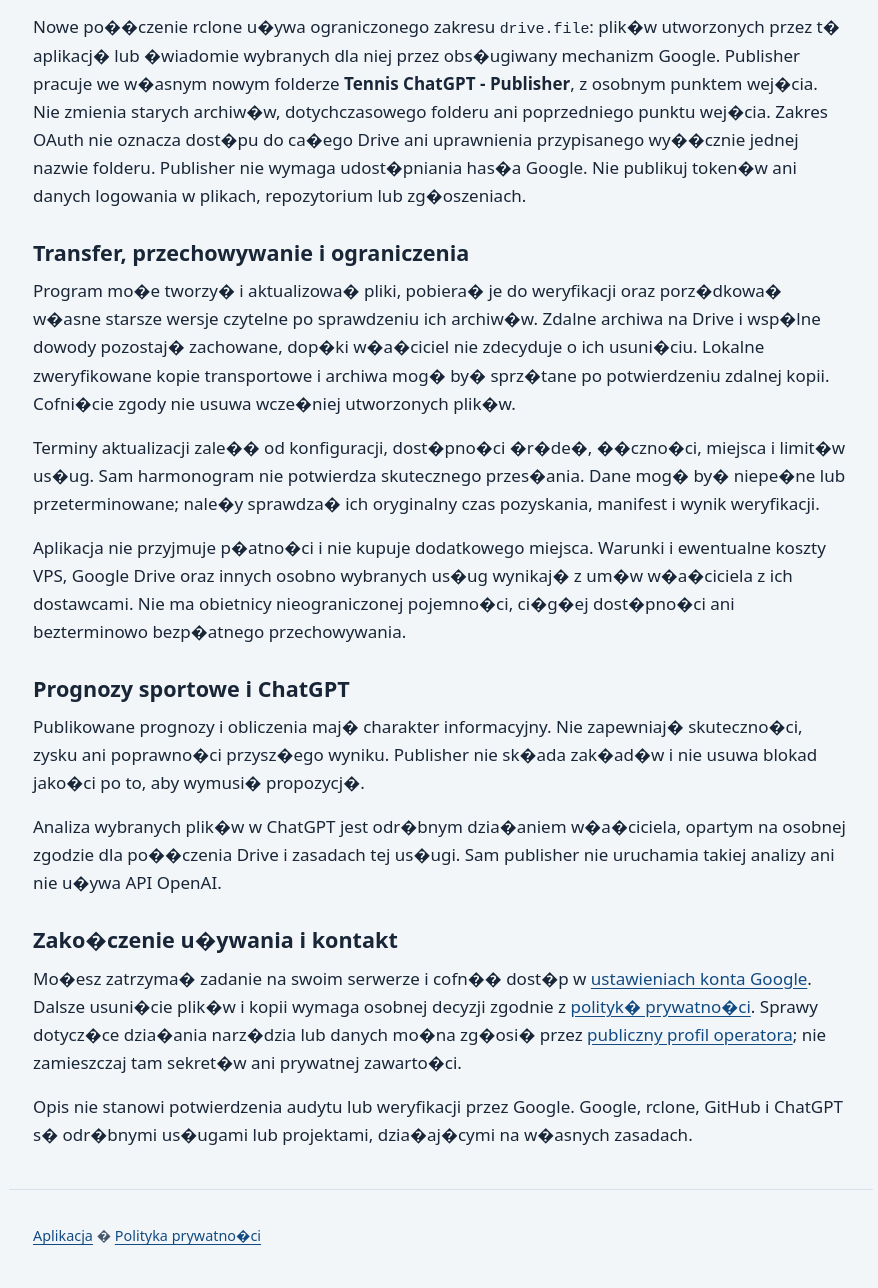
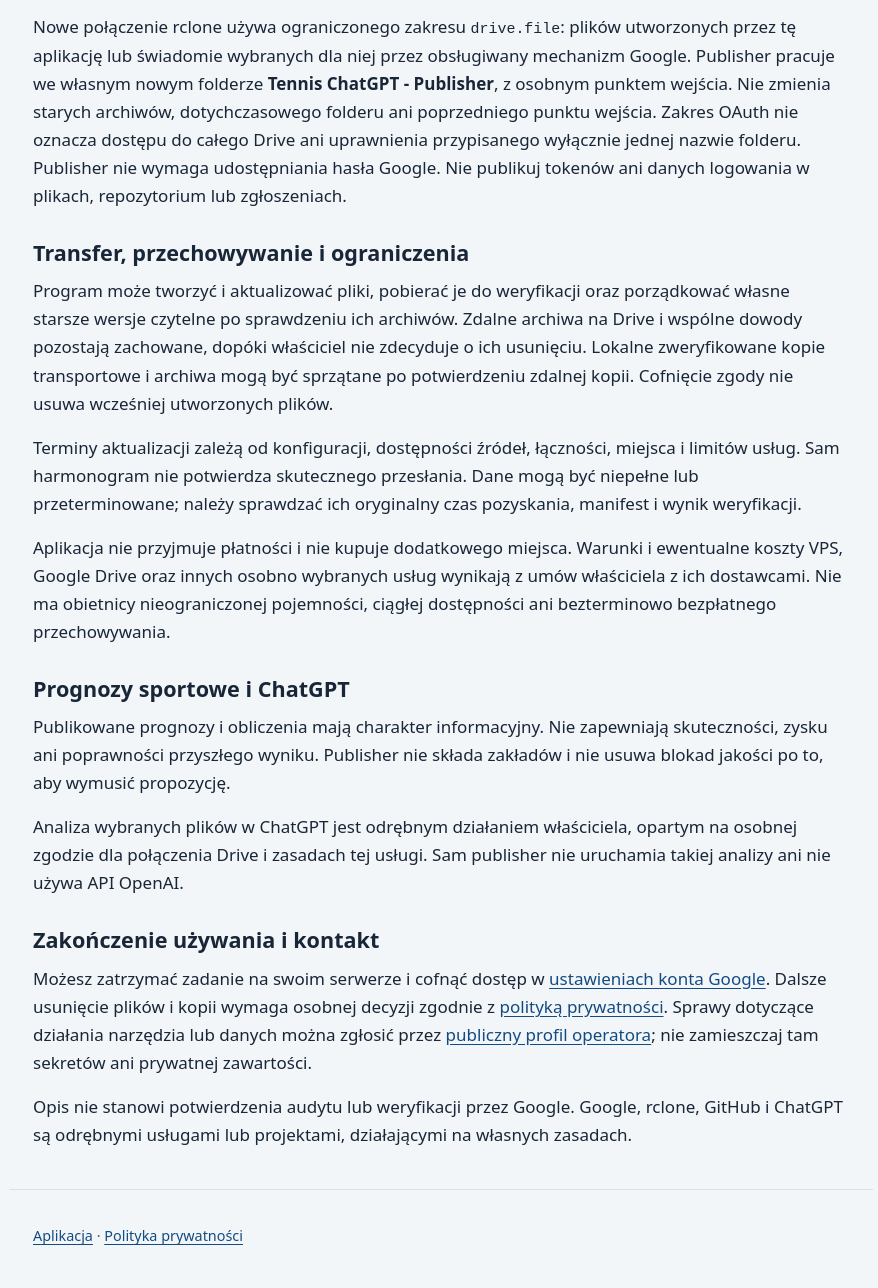
Before and after one commit to Michal-Grzyb/tennis-drive-publisher-info, a plain HTML site: page terms.html in a window 1280 px wide. Shown: the part 504-1792 px from the top of the page, without its empty margins (199-1077 px from the left). Drawn offline with Linux system fonts and the light colour scheme.

Commit message:
Preserve Polish UTF-8 text in limited-scope information pages

```diff
--- a/terms.html
+++ b/terms.html
@@ -4,39 +4,39 @@
   <meta charset="utf-8">
   <meta name="viewport" content="width=device-width, initial-scale=1">
   <link rel="canonical" href="https://michal-grzyb.github.io/tennis-drive-publisher-info/terms.html">
-  <meta name="description" content="Warunki osobistego u�ywania Tennis Drive Publisher i ograniczenia dzia�ania publikacji sportowych na Google Drive.">
-  <title>Informacje o u�ywaniu � Tennis Drive Publisher</title>
+  <meta name="description" content="Warunki osobistego używania Tennis Drive Publisher i ograniczenia działania publikacji sportowych na Google Drive.">
+  <title>Informacje o używaniu — Tennis Drive Publisher</title>
   <style>
     :root{color-scheme:light;--ink:#182638;--muted:#46566b;--link:#124b83;--line:#d7e1eb;--paper:#fff;--bg:#f3f6f8}
     *{box-sizing:border-box}body{margin:0;background:var(--bg);color:var(--ink);font:17px/1.65 system-ui,-apple-system,"Segoe UI",sans-serif}main,header,footer{max-width:54rem;margin:auto;padding:1.5rem}header{padding-bottom:0}nav{display:flex;flex-wrap:wrap;gap:.5rem 1.25rem;border-bottom:1px solid var(--line);padding-bottom:1rem}a{color:var(--link);text-underline-offset:.2em}a:focus-visible{outline:3px solid #d47b12;outline-offset:4px}h1{font-size:clamp(2rem,5vw,3rem);line-height:1.15;margin:.5rem 0 1rem}h2{font-size:1.35rem;line-height:1.3;margin:1.8rem 0 .65rem}p,ul,ol{margin:.65rem 0 1rem}.eyebrow{color:var(--muted);font-size:.9rem}.card{background:var(--paper);border:1px solid var(--line);border-radius:12px;padding:1.3rem;margin:1.3rem 0}.notice{border-left:5px solid var(--link)}code{font-size:.88em;overflow-wrap:anywhere}footer{font-size:.9rem;color:var(--muted);border-top:1px solid var(--line)}.skip{position:absolute;left:-10000px}.skip:focus{left:1rem;top:1rem;background:white;padding:.5rem}li{margin:.4rem 0}
   </style>
 </head>
 <body>
-  <a class="skip" href="#main">Przejd� do tre�ci</a>
-  <header><nav aria-label="Nawigacja g��wna"><a href="index.html">Aplikacja</a><a href="privacy.html">Prywatno��</a><a href="terms.html" aria-current="page">Informacje o u�ywaniu</a></nav></header>
+  <a class="skip" href="#main">Przejdź do treści</a>
+  <header><nav aria-label="Nawigacja główna"><a href="index.html">Aplikacja</a><a href="privacy.html">Prywatność</a><a href="terms.html" aria-current="page">Informacje o używaniu</a></nav></header>
   <main id="main">
-    <p class="eyebrow">Tennis Drive Publisher � aktualizacja: 14 listopada 2026</p>
-    <h1>Informacje o u�ywaniu</h1>
+    <p class="eyebrow">Tennis Drive Publisher · aktualizacja: 14 listopada 2026</p>
+    <h1>Informacje o używaniu</h1>
     <h2>Przeznaczenie</h2>
-    <p>Tennis Drive Publisher to prywatne narz�dzie Sports Odds Tracker do osobistego publikowania i archiwizowania danych tenisowych. Operatorem jest w�a�ciciel konta GitHub <a href="https://github.com/Michal-Grzyb" rel="noopener noreferrer">Michal-Grzyb</a>. Strona opisuje narz�dzie; nie oferuje publicznej rejestracji ani odp�atnej us�ugi.</p>
+    <p>Tennis Drive Publisher to prywatne narzędzie Sports Odds Tracker do osobistego publikowania i archiwizowania danych tenisowych. Operatorem jest właściciel konta GitHub <a href="https://github.com/Michal-Grzyb" rel="noopener noreferrer">Michal-Grzyb</a>. Strona opisuje narzędzie; nie oferuje publicznej rejestracji ani odpłatnej usługi.</p>
 
     <h2>Autoryzacja i dane</h2>
-    <p>U�ywaj wy��cznie w�asnego konta lub konta, do kt�rego masz uprawnienie, oraz danych, kt�re mo�esz zgodnie z ich zasadami przetwarza� i przesy�a�. Przed autoryzacj� zapoznaj si� z <a href="privacy.html">polityk� prywatno�ci</a> i tre�ci� zgody Google.</p>
-    <p>Nowe po��czenie rclone u�ywa ograniczonego zakresu <code>drive.file</code>: plik�w utworzonych przez t� aplikacj� lub �wiadomie wybranych dla niej przez obs�ugiwany mechanizm Google. Publisher pracuje we w�asnym nowym folderze <strong>Tennis ChatGPT - Publisher</strong>, z osobnym punktem wej�cia. Nie zmienia starych archiw�w, dotychczasowego folderu ani poprzedniego punktu wej�cia. Zakres OAuth nie oznacza dost�pu do ca�ego Drive ani uprawnienia przypisanego wy��cznie jednej nazwie folderu. Publisher nie wymaga udost�pniania has�a Google. Nie publikuj token�w ani danych logowania w plikach, repozytorium lub zg�oszeniach.</p>
+    <p>Używaj wyłącznie własnego konta lub konta, do którego masz uprawnienie, oraz danych, które możesz zgodnie z ich zasadami przetwarzać i przesyłać. Przed autoryzacją zapoznaj się z <a href="privacy.html">polityką prywatności</a> i treścią zgody Google.</p>
+    <p>Nowe połączenie rclone używa ograniczonego zakresu <code>drive.file</code>: plików utworzonych przez tę aplikację lub świadomie wybranych dla niej przez obsługiwany mechanizm Google. Publisher pracuje we własnym nowym folderze <strong>Tennis ChatGPT - Publisher</strong>, z osobnym punktem wejścia. Nie zmienia starych archiwów, dotychczasowego folderu ani poprzedniego punktu wejścia. Zakres OAuth nie oznacza dostępu do całego Drive ani uprawnienia przypisanego wyłącznie jednej nazwie folderu. Publisher nie wymaga udostępniania hasła Google. Nie publikuj tokenów ani danych logowania w plikach, repozytorium lub zgłoszeniach.</p>
 
     <h2>Transfer, przechowywanie i ograniczenia</h2>
-    <p>Program mo�e tworzy� i aktualizowa� pliki, pobiera� je do weryfikacji oraz porz�dkowa� w�asne starsze wersje czytelne po sprawdzeniu ich archiw�w. Zdalne archiwa na Drive i wsp�lne dowody pozostaj� zachowane, dop�ki w�a�ciciel nie zdecyduje o ich usuni�ciu. Lokalne zweryfikowane kopie transportowe i archiwa mog� by� sprz�tane po potwierdzeniu zdalnej kopii. Cofni�cie zgody nie usuwa wcze�niej utworzonych plik�w.</p>
-    <p>Terminy aktualizacji zale�� od konfiguracji, dost�pno�ci �r�de�, ��czno�ci, miejsca i limit�w us�ug. Sam harmonogram nie potwierdza skutecznego przes�ania. Dane mog� by� niepe�ne lub przeterminowane; nale�y sprawdza� ich oryginalny czas pozyskania, manifest i wynik weryfikacji.</p>
-    <p>Aplikacja nie przyjmuje p�atno�ci i nie kupuje dodatkowego miejsca. Warunki i ewentualne koszty VPS, Google Drive oraz innych osobno wybranych us�ug wynikaj� z um�w w�a�ciciela z ich dostawcami. Nie ma obietnicy nieograniczonej pojemno�ci, ci�g�ej dost�pno�ci ani bezterminowo bezp�atnego przechowywania.</p>
+    <p>Program może tworzyć i aktualizować pliki, pobierać je do weryfikacji oraz porządkować własne starsze wersje czytelne po sprawdzeniu ich archiwów. Zdalne archiwa na Drive i wspólne dowody pozostają zachowane, dopóki właściciel nie zdecyduje o ich usunięciu. Lokalne zweryfikowane kopie transportowe i archiwa mogą być sprzątane po potwierdzeniu zdalnej kopii. Cofnięcie zgody nie usuwa wcześniej utworzonych plików.</p>
+    <p>Terminy aktualizacji zależą od konfiguracji, dostępności źródeł, łączności, miejsca i limitów usług. Sam harmonogram nie potwierdza skutecznego przesłania. Dane mogą być niepełne lub przeterminowane; należy sprawdzać ich oryginalny czas pozyskania, manifest i wynik weryfikacji.</p>
+    <p>Aplikacja nie przyjmuje płatności i nie kupuje dodatkowego miejsca. Warunki i ewentualne koszty VPS, Google Drive oraz innych osobno wybranych usług wynikają z umów właściciela z ich dostawcami. Nie ma obietnicy nieograniczonej pojemności, ciągłej dostępności ani bezterminowo bezpłatnego przechowywania.</p>
 
     <h2>Prognozy sportowe i ChatGPT</h2>
-    <p>Publikowane prognozy i obliczenia maj� charakter informacyjny. Nie zapewniaj� skuteczno�ci, zysku ani poprawno�ci przysz�ego wyniku. Publisher nie sk�ada zak�ad�w i nie usuwa blokad jako�ci po to, aby wymusi� propozycj�.</p>
-    <p>Analiza wybranych plik�w w ChatGPT jest odr�bnym dzia�aniem w�a�ciciela, opartym na osobnej zgodzie dla po��czenia Drive i zasadach tej us�ugi. Sam publisher nie uruchamia takiej analizy ani nie u�ywa API OpenAI.</p>
+    <p>Publikowane prognozy i obliczenia mają charakter informacyjny. Nie zapewniają skuteczności, zysku ani poprawności przyszłego wyniku. Publisher nie składa zakładów i nie usuwa blokad jakości po to, aby wymusić propozycję.</p>
+    <p>Analiza wybranych plików w ChatGPT jest odrębnym działaniem właściciela, opartym na osobnej zgodzie dla połączenia Drive i zasadach tej usługi. Sam publisher nie uruchamia takiej analizy ani nie używa API OpenAI.</p>
 
-    <h2>Zako�czenie u�ywania i kontakt</h2>
-    <p>Mo�esz zatrzyma� zadanie na swoim serwerze i cofn�� dost�p w <a href="https://myaccount.google.com/connections" rel="noopener noreferrer">ustawieniach konta Google</a>. Dalsze usuni�cie plik�w i kopii wymaga osobnej decyzji zgodnie z <a href="privacy.html">polityk� prywatno�ci</a>. Sprawy dotycz�ce dzia�ania narz�dzia lub danych mo�na zg�osi� przez <a href="https://github.com/Michal-Grzyb" rel="noopener noreferrer">publiczny profil operatora</a>; nie zamieszczaj tam sekret�w ani prywatnej zawarto�ci.</p>
-    <p>Opis nie stanowi potwierdzenia audytu lub weryfikacji przez Google. Google, rclone, GitHub i ChatGPT s� odr�bnymi us�ugami lub projektami, dzia�aj�cymi na w�asnych zasadach.</p>
+    <h2>Zakończenie używania i kontakt</h2>
+    <p>Możesz zatrzymać zadanie na swoim serwerze i cofnąć dostęp w <a href="https://myaccount.google.com/connections" rel="noopener noreferrer">ustawieniach konta Google</a>. Dalsze usunięcie plików i kopii wymaga osobnej decyzji zgodnie z <a href="privacy.html">polityką prywatności</a>. Sprawy dotyczące działania narzędzia lub danych można zgłosić przez <a href="https://github.com/Michal-Grzyb" rel="noopener noreferrer">publiczny profil operatora</a>; nie zamieszczaj tam sekretów ani prywatnej zawartości.</p>
+    <p>Opis nie stanowi potwierdzenia audytu lub weryfikacji przez Google. Google, rclone, GitHub i ChatGPT są odrębnymi usługami lub projektami, działającymi na własnych zasadach.</p>
   </main>
-  <footer><p><a href="index.html">Aplikacja</a> � <a href="privacy.html">Polityka prywatno�ci</a></p></footer>
+  <footer><p><a href="index.html">Aplikacja</a> · <a href="privacy.html">Polityka prywatności</a></p></footer>
 </body>
 </html>
```
